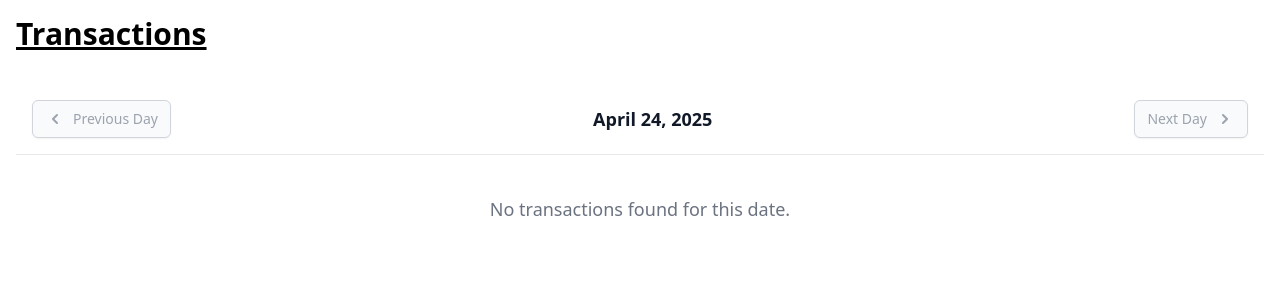
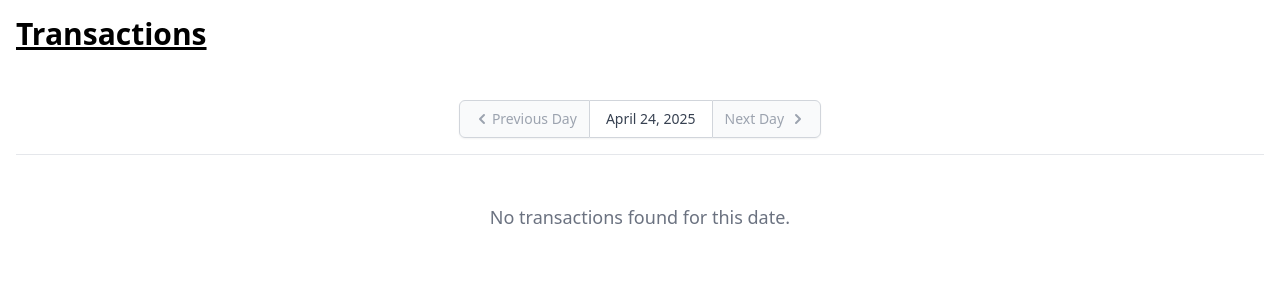
Before and after one commit to TharHtet236401/buzzkill, a Django app: page / in a window 1280 px wide. Shown: the part 64-364 px from the top of the page. Run offline with Django 5.2, Linux system fonts and the light colour scheme; data that the repository does not hold is empty; some libraries are stand-ins or nearby versions.

Commit message:
Refactor transaction table layout to enhance date navigation with improved button styling and structure. This update streamlines the user interface, providing a clearer and more interactive experience for navigating transaction dates.

```diff
--- a/transactions/templates/transactions/partials/transaction-table.html
+++ b/transactions/templates/transactions/partials/transaction-table.html
@@ -1,23 +1,24 @@
 <div class="flex flex-col">
     <!-- Date Navigation -->
-    <div class="flex justify-between items-center p-4 bg-white border-b">
+    <div class="flex justify-center items-center p-4 bg-white border-b">
+      <div class="inline-flex rounded-md shadow-sm">
         <button
           {% if prev_date %}
           hx-get="{% url 'transactions' %}?date={{ prev_date|date:'Y-m-d' }}"
           hx-target="#transaction-table"
-        class="inline-flex items-center px-3 py-2 border border-gray-300 shadow-sm text-sm font-medium rounded-md text-gray-700 bg-white hover:bg-gray-50 focus:outline-none"
+          class="relative inline-flex items-center px-3 py-2 border border-gray-300 text-sm font-medium rounded-l-md text-gray-700 bg-white hover:bg-gray-50 focus:outline-none"
           {% else %}
           disabled
-        class="inline-flex items-center px-3 py-2 border border-gray-300 shadow-sm text-sm font-medium rounded-md text-gray-400 bg-gray-50 cursor-not-allowed"
+          class="relative inline-flex items-center px-3 py-2 border border-gray-300 text-sm font-medium rounded-l-md text-gray-400 bg-gray-50 cursor-not-allowed"
           {% endif %}
         >
-        <svg class="h-5 w-5 mr-2" xmlns="http://www.w3.org/2000/svg" viewBox="0 0 20 20" fill="currentColor">
+          <svg class="h-5 w-5" xmlns="http://www.w3.org/2000/svg" viewBox="0 0 20 20" fill="currentColor">
             <path fill-rule="evenodd" d="M12.707 5.293a1 1 0 010 1.414L9.414 10l3.293 3.293a1 1 0 01-1.414 1.414l-4-4a1 1 0 010-1.414l4-4a1 1 0 011.414 0z" clip-rule="evenodd" />
           </svg>
           Previous Day
         </button>
 
-      <div class="text-lg font-semibold text-gray-900">
+        <div class="relative inline-flex items-center px-4 py-2 border-t border-b border-gray-300 bg-white text-sm font-medium text-gray-700">
           {{ current_date|date:"F j, Y" }}
         </div>
 
@@ -25,23 +26,24 @@
           {% if next_date %}
           hx-get="{% url 'transactions' %}?date={{ next_date|date:'Y-m-d' }}"
           hx-target="#transaction-table"
-        class="inline-flex items-center px-3 py-2 border border-gray-300 shadow-sm text-sm font-medium rounded-md text-gray-700 bg-white hover:bg-gray-50 focus:outline-none"
+          class="relative inline-flex items-center px-3 py-2 border border-gray-300 text-sm font-medium rounded-r-md text-gray-700 bg-white hover:bg-gray-50 focus:outline-none"
           {% else %}
           disabled
-        class="inline-flex items-center px-3 py-2 border border-gray-300 shadow-sm text-sm font-medium rounded-md text-gray-400 bg-gray-50 cursor-not-allowed"
+          class="relative inline-flex items-center px-3 py-2 border border-gray-300 text-sm font-medium rounded-r-md text-gray-400 bg-gray-50 cursor-not-allowed"
           {% endif %}
         >
           Next Day
-        <svg class="h-5 w-5 ml-2" xmlns="http://www.w3.org/2000/svg" viewBox="0 0 20 20" fill="currentColor">
+          <svg class="h-5 w-5 ml-1" xmlns="http://www.w3.org/2000/svg" viewBox="0 0 20 20" fill="currentColor">
             <path fill-rule="evenodd" d="M7.293 14.707a1 1 0 010-1.414L10.586 10 7.293 6.707a1 1 0 011.414-1.414l4 4a1 1 0 010 1.414l-4 4a1 1 0 01-1.414 0z" clip-rule="evenodd" />
           </svg>
         </button>
       </div>
+    </div>
 
     <!-- Table Section -->
-    <div class="-my-2 py-2 overflow-x-auto sm:-mx-6 sm:px-6 lg:-mx-8 lg:px-8">
+    <div class="py-2 sm:px-6 lg:px-8">
       {% if page_obj %}
-      <div class="align-middle inline-block min-w-full shadow overflow-hidden sm:rounded-lg border-b border-gray-200">
+      <div class="align-middle inline-block min-w-full shadow sm:rounded-lg border-b border-gray-200">
         <table class="min-w-full">
           <thead class="bg-gray-50">
             <tr>
```
Lines whose indentation alone changed are shown as unchanged.
